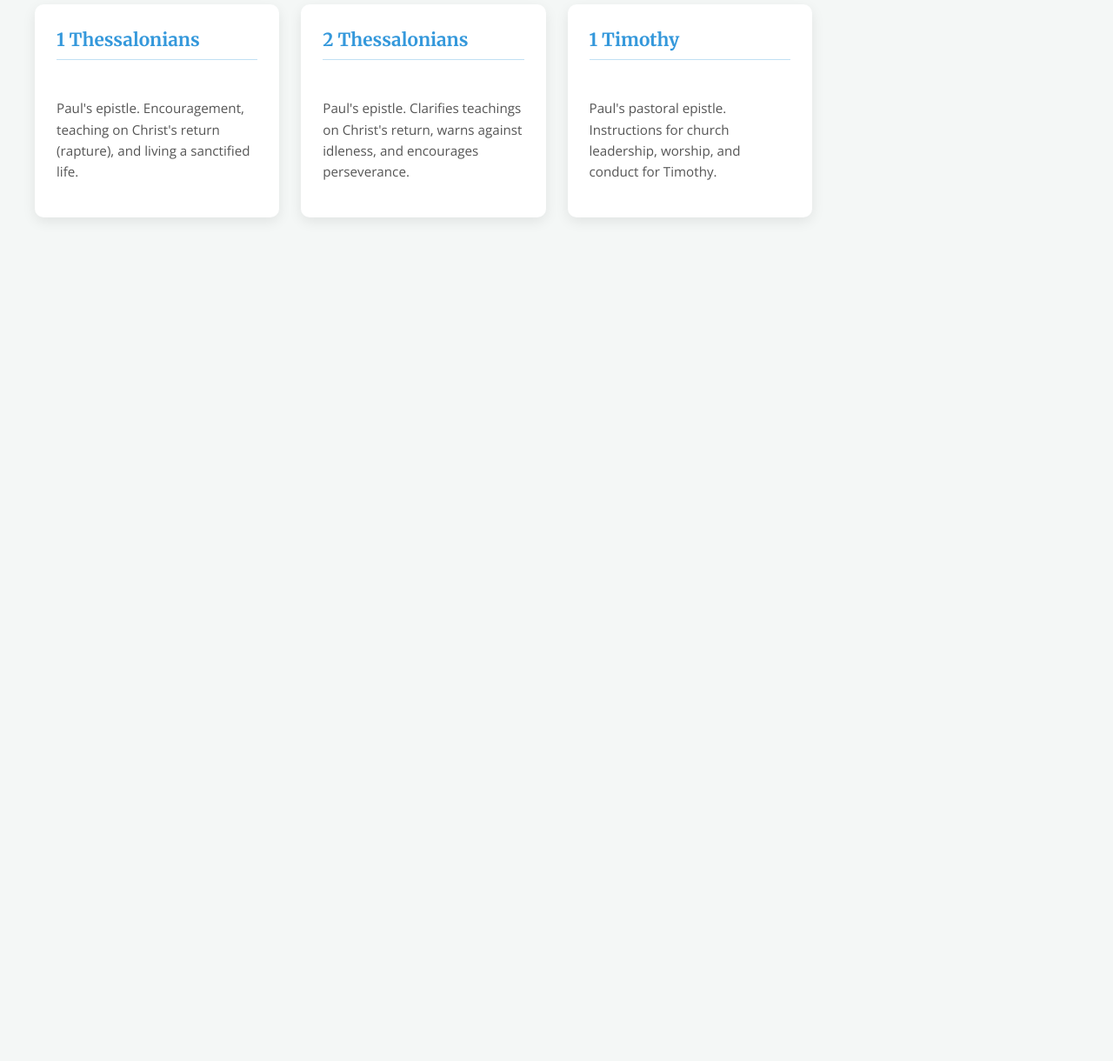
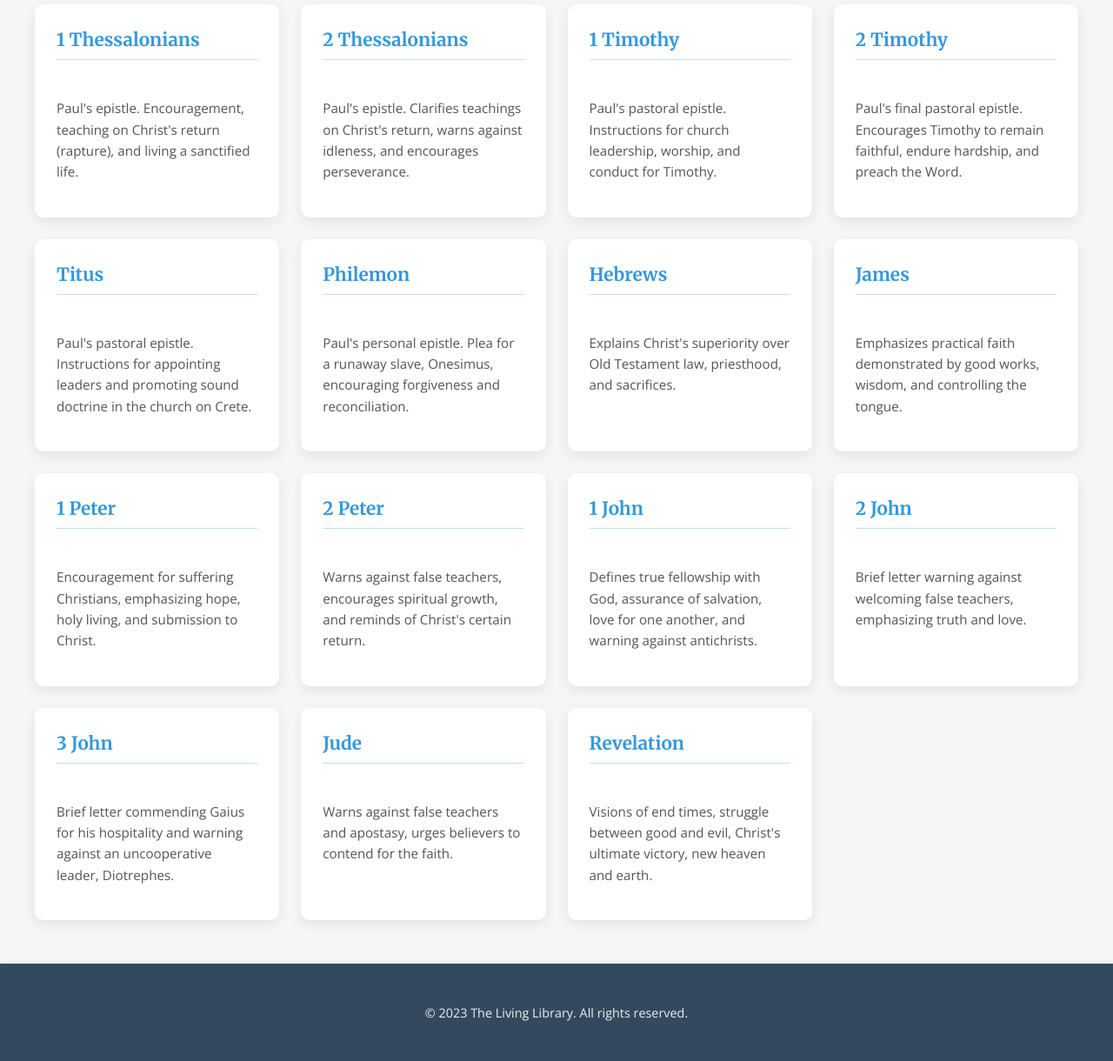
Before and after one commit to stellarinova/ibible, a plain HTML site: page index.html in a window 1280 px wide. Shown: the part 4098-5318 px from the top of the page at 87% size. Before the commit the page ends 4398 px from the top, so only its background shows below. Drawn offline with nearby package versions, Linux system fonts and the light colour scheme.

Commit message:
Update index.html

```diff
--- a/index.html
+++ b/index.html
@@ -240,4 +240,60 @@
                     <h4>1 Timothy</h4>
                     <p>Paul's pastoral epistle. Instructions for church leadership, worship, and conduct for Timothy.</p>
                 </div>
-                <div class="book-card
+                <div class="book-card" id="2-timothy">
+                    <h4>2 Timothy</h4>
+                    <p>Paul's final pastoral epistle. Encourages Timothy to remain faithful, endure hardship, and preach the Word.</p>
+                </div>
+                <div class="book-card" id="titus">
+                    <h4>Titus</h4>
+                    <p>Paul's pastoral epistle. Instructions for appointing leaders and promoting sound doctrine in the church on Crete.</p>
+                </div>
+                <div class="book-card" id="philemon">
+                    <h4>Philemon</h4>
+                    <p>Paul's personal epistle. Plea for a runaway slave, Onesimus, encouraging forgiveness and reconciliation.</p>
+                </div>
+                <div class="book-card" id="hebrews">
+                    <h4>Hebrews</h4>
+                    <p>Explains Christ's superiority over Old Testament law, priesthood, and sacrifices.</p>
+                </div>
+                <div class="book-card" id="james">
+                    <h4>James</h4>
+                    <p>Emphasizes practical faith demonstrated by good works, wisdom, and controlling the tongue.</p>
+                </div>
+                <div class="book-card" id="1-peter">
+                    <h4>1 Peter</h4>
+                    <p>Encouragement for suffering Christians, emphasizing hope, holy living, and submission to Christ.</p>
+                </div>
+                <div class="book-card" id="2-peter">
+                    <h4>2 Peter</h4>
+                    <p>Warns against false teachers, encourages spiritual growth, and reminds of Christ's certain return.</p>
+                </div>
+                <div class="book-card" id="1-john">
+                    <h4>1 John</h4>
+                    <p>Defines true fellowship with God, assurance of salvation, love for one another, and warning against antichrists.</p>
+                </div>
+                <div class="book-card" id="2-john">
+                    <h4>2 John</h4>
+                    <p>Brief letter warning against welcoming false teachers, emphasizing truth and love.</p>
+                </div>
+                <div class="book-card" id="3-john">
+                    <h4>3 John</h4>
+                    <p>Brief letter commending Gaius for his hospitality and warning against an uncooperative leader, Diotrephes.</p>
+                </div>
+                <div class="book-card" id="jude">
+                    <h4>Jude</h4>
+                    <p>Warns against false teachers and apostasy, urges believers to contend for the faith.</p>
+                </div>
+                <div class="book-card" id="revelation">
+                    <h4>Revelation</h4>
+                    <p>Visions of end times, struggle between good and evil, Christ's ultimate victory, new heaven and earth.</p>
+                </div>
+            </div>
+        </section>
+    </main>
+
+    <footer>
+        <p>&copy; 2023 The Living Library. All rights reserved.</p>
+    </footer>
+</body>
+</html>
```
